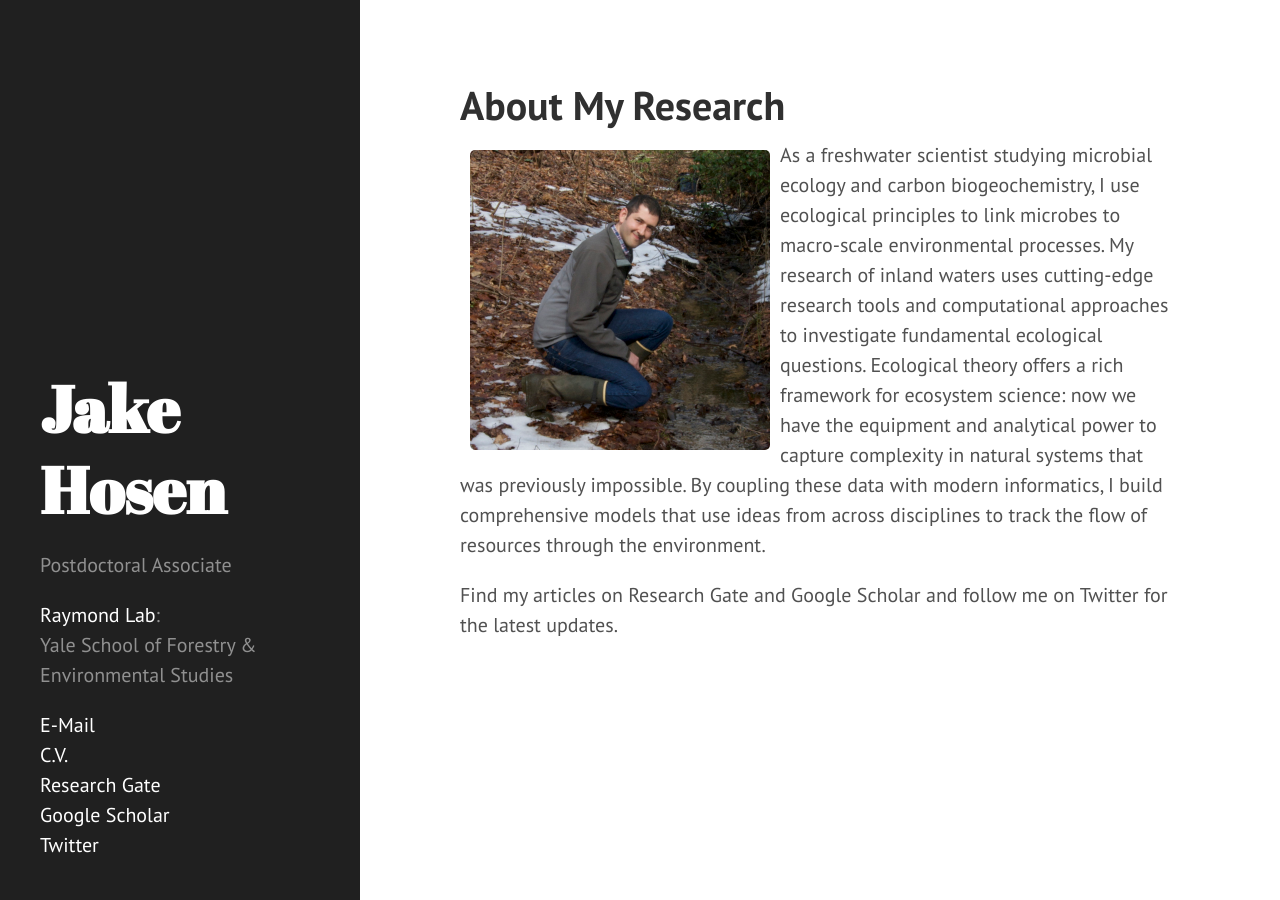
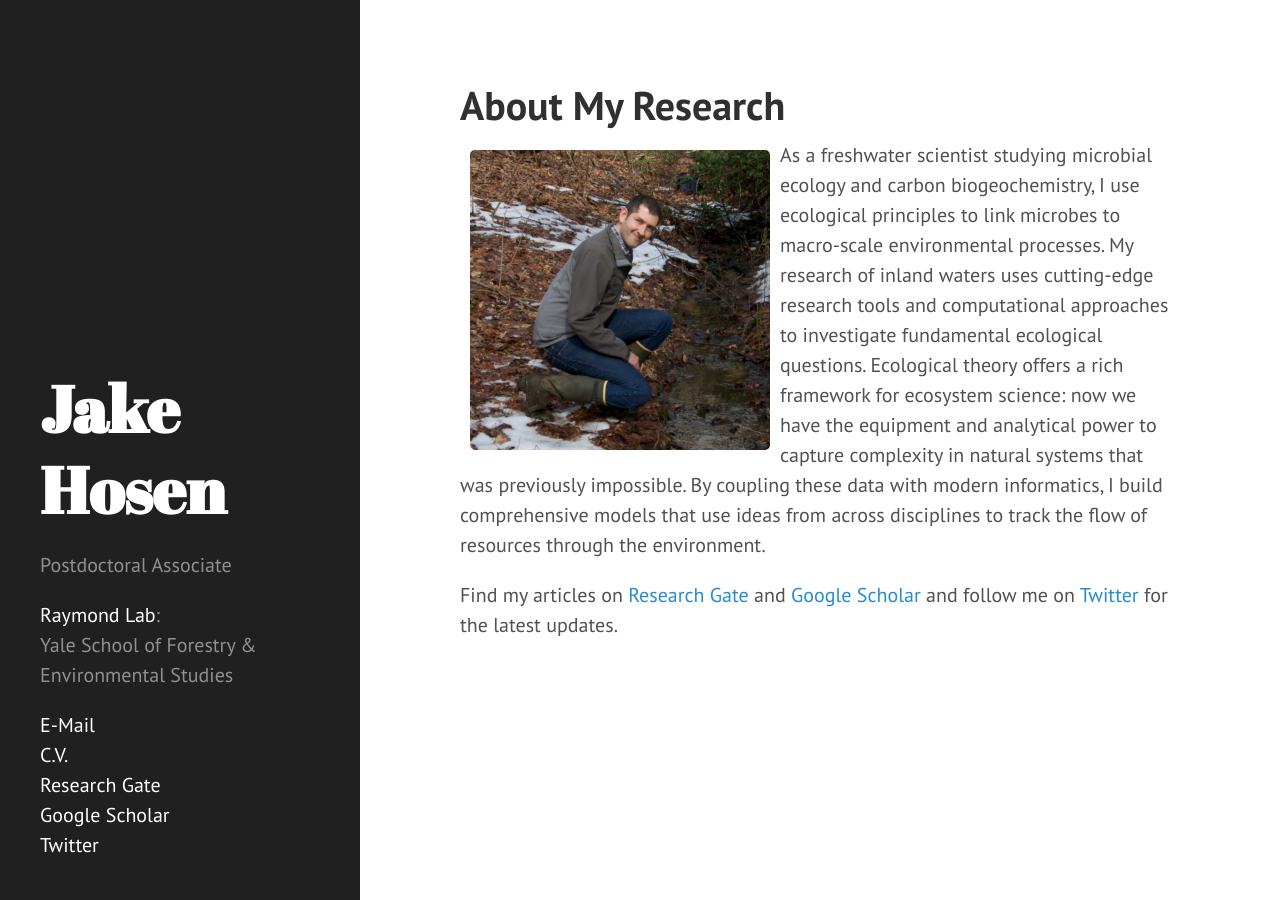
Before and after one commit to jakehosen/jakehosen.github.io, a Jekyll site: the page built from _posts/2012-02-06-whats-jekyll.md, in a window 1280 px wide. Built offline with Jekyll 4.4.1, drawn with Linux system fonts in a browser that asks for light colours; some of the changed lines change nothing that is shown.

Commit message:
added links

```diff
--- a/_posts/2012-02-06-whats-jekyll.md
+++ b/_posts/2012-02-06-whats-jekyll.md
@@ -5,4 +5,4 @@ title: About My Research
 
 <img align="left" src="./files/jake_field.jpg" height="300" style="margin:10px 10px"> As a freshwater scientist studying microbial ecology and carbon biogeochemistry, I use ecological principles to link microbes to macro-scale environmental processes. My research of inland waters uses cutting-edge research tools and computational approaches to investigate fundamental ecological questions. Ecological theory offers a rich framework for ecosystem science: now we have the equipment and analytical power to capture complexity in natural systems that was previously impossible. By coupling these data with modern informatics, I build comprehensive models that use ideas from across disciplines to track the flow of resources through the environment.
 
-Find my articles on Research Gate and Google Scholar and follow me on Twitter for the latest updates.
+Find my articles on [Research Gate](http://www.researchgate.net/profile/Jacob_Hosen) and [Google Scholar](https://scholar.google.com/citations?user=vsRFxUEAAAAJ&hl=en) and follow me on [Twitter](https://twitter.com/jakehosen) for the latest updates.
```
